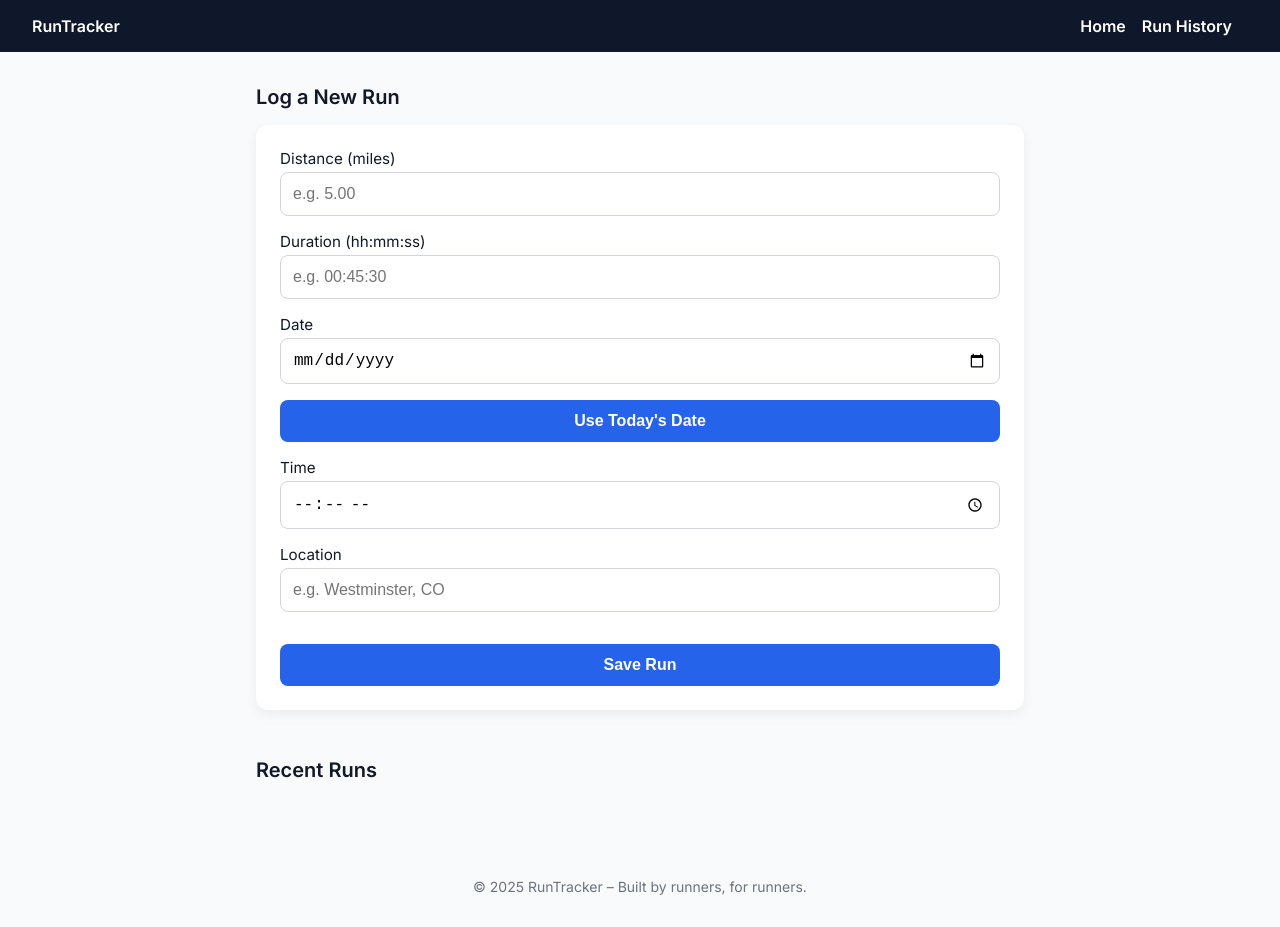
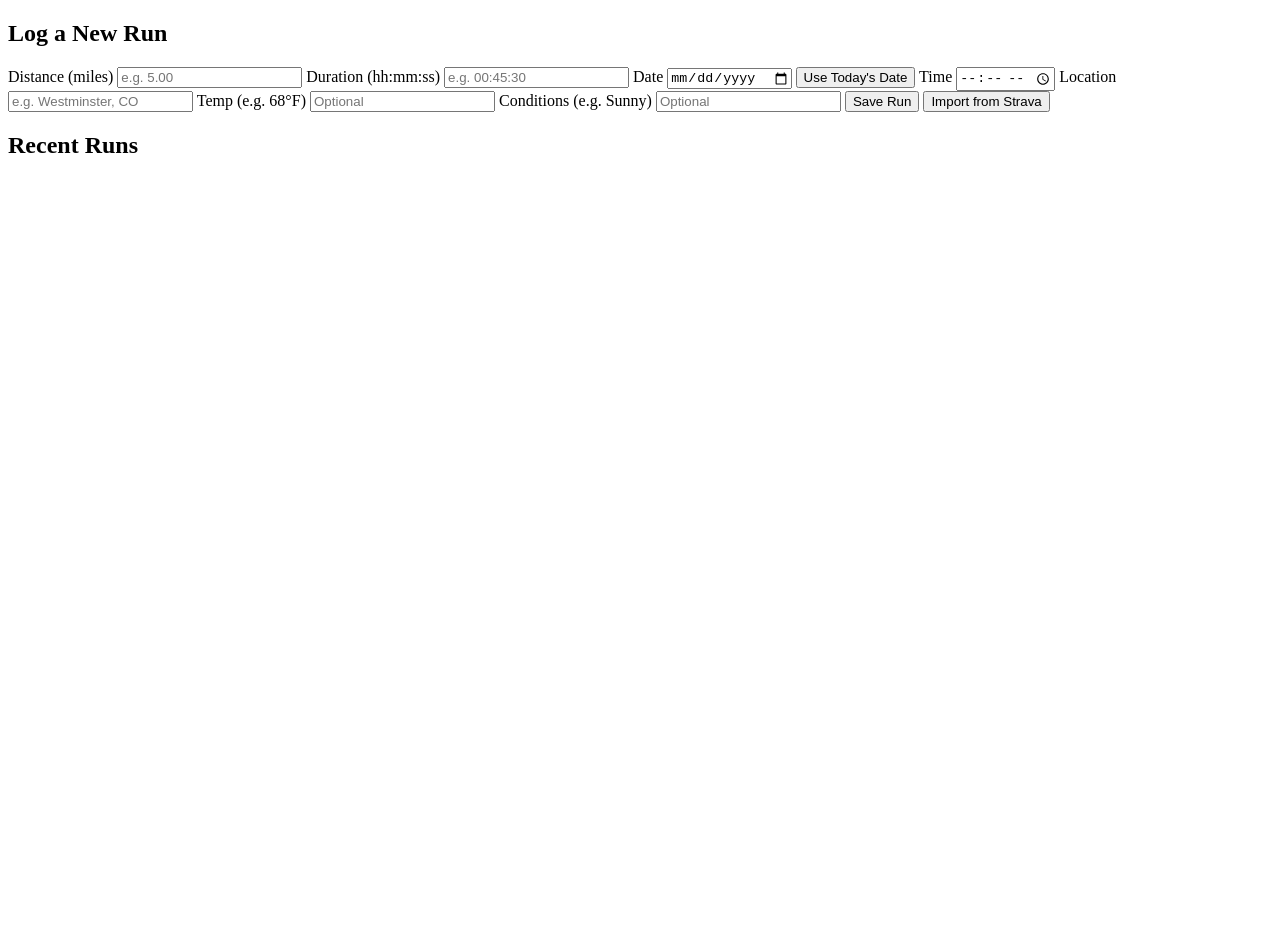
Before and after one commit to phil0198/run-tracker, a plain HTML site: page index.html in a window 1280 px wide. After the commit the page ends 800 px from the top, so only its background shows below. Drawn offline with Linux system fonts and the light colour scheme.

Commit message:
Update index.html

```diff
--- a/index.html
+++ b/index.html
@@ -1,177 +1,13 @@
 <!DOCTYPE html>
 <html lang="en">
 <head>
-  <meta charset="UTF-8" />
-  <meta name="viewport" content="width=device-width, initial-scale=1.0" />
+  <meta charset="UTF-8">
+  <meta name="viewport" content="width=device-width, initial-scale=1.0">
   <title>Run Tracker</title>
+  <link rel="icon" href="favicon.png" type="image/png">
   <link href="https://fonts.googleapis.com/css2?family=Inter:wght@400;600&display=swap" rel="stylesheet">
-  <style>
-    * {
-      box-sizing: border-box;
-    }
-
-    body {
-      margin: 0;
-      font-family: 'Inter', sans-serif;
-      background-color: #f9fafb;
-      color: #111827;
-    }
-
-    nav {
-      background-color: #0f172a;
-      color: white;
-      padding: 1rem 2rem;
-      display: flex;
-      justify-content: space-between;
-      align-items: center;
-    }
-
-    .menu-toggle {
-      display: none;
-      background: none;
-      border: none;
-      color: white;
-      font-size: 1.5rem;
-      cursor: pointer;
-    }
-
-    .nav-links {
-      display: flex;
-    }
-
-    .nav-links a {
-      color: white;
-      text-decoration: none;
-      font-weight: 600;
-      margin-right: 1rem;
-    }
-
-    @media (max-width: 640px) {
-      .nav-links {
-        display: none;
-        flex-direction: column;
-        background-color: #0f172a;
-        position: absolute;
-        top: 60px;
-        right: 0;
-        width: 100%;
-        text-align: center;
-        padding: 1rem 0;
-      }
-
-      .nav-links.active {
-        display: flex;
-      }
-
-      .menu-toggle {
-        display: block;
-      }
-    }
-
-    main {
-      padding: 1rem;
-      max-width: 800px;
-      margin: auto;
-    }
-
-    section {
-      margin-bottom: 3rem;
-    }
-
-    h2 {
-      font-size: 1.25rem;
-      margin-bottom: 1rem;
-      font-weight: 600;
-    }
-
-    form {
-      background: white;
-      padding: 1.5rem;
-      border-radius: 12px;
-      box-shadow: 0 4px 12px rgba(0, 0, 0, 0.06);
-    }
-
-    form label {
-      display: block;
-      margin-bottom: 1rem;
-      font-size: 0.95rem;
-    }
-
-    input {
-      width: 100%;
-      padding: 0.75rem;
-      margin-top: 0.25rem;
-      border: 1px solid #d1d5db;
-      border-radius: 8px;
-      font-size: 1rem;
-    }
-
-    button {
-      margin-top: 1rem;
-      width: 100%;
-      background-color: #2563eb;
-      color: white;
-      border: none;
-      padding: 0.75rem;
-      font-size: 1rem;
-      border-radius: 8px;
-      font-weight: 600;
-      cursor: pointer;
-      transition: background-color 0.2s ease;
-    }
-
-    button:hover {
-      background-color: #1d4ed8;
-    }
-
-    .weather-summary {
-      display: none;
-      margin-top: 1rem;
-      padding: 1rem;
-      background-color: #e0f2fe;
-      color: #0369a1;
-      border-radius: 8px;
-      font-size: 0.95rem;
-    }
-
-    .run-card {
-      background: white;
-      border-radius: 12px;
-      padding: 1rem;
-      margin-bottom: 1rem;
-      box-shadow: 0 2px 6px rgba(0, 0, 0, 0.05);
-    }
-
-    .run-card h3 {
-      margin: 0;
-      font-size: 1rem;
-      font-weight: 600;
-    }
-
-    .run-card p {
-      margin: 0.25rem 0;
-      font-size: 0.95rem;
-      color: #4b5563;
-    }
-
-    footer {
-      text-align: center;
-      padding: 2rem 1rem;
-      font-size: 0.875rem;
-      color: #6b7280;
-    }
-  </style>
 </head>
 <body>
-  <nav>
-    <div><strong>RunTracker</strong></div>
-    <button class="menu-toggle" onclick="toggleMenu()">☰</button>
-    <div class="nav-links" id="navLinks">
-      <a href="index.html">Home</a>
-      <a href="run-history.html">Run History</a>
-    </div>
-  </nav>
-
   <main>
     <section id="log-run">
       <h2>Log a New Run</h2>
@@ -197,7 +33,16 @@
           Location
           <input type="text" id="location" placeholder="e.g. Westminster, CO" required />
         </label>
+        <label>
+          Temp (e.g. 68°F)
+          <input type="text" id="manualTemp" placeholder="Optional" />
+        </label>
+        <label>
+          Conditions (e.g. Sunny)
+          <input type="text" id="manualConditions" placeholder="Optional" />
+        </label>
         <button type="submit">Save Run</button>
+        <button type="button" id="importStrava">Import from Strava</button>
         <div id="weatherInfo" class="weather-summary"></div>
       </form>
     </section>
@@ -210,16 +55,7 @@
     </section>
   </main>
 
-  <footer>
-    &copy; 2025 RunTracker – Built by runners, for runners.
-  </footer>
-
   <script>
-    function toggleMenu() {
-      const nav = document.getElementById('navLinks');
-      nav.classList.toggle('active');
-    }
-
     function fillTodayDate() {
       const today = new Date().toISOString().split('T')[0];
       document.getElementById('date').value = today;
```
